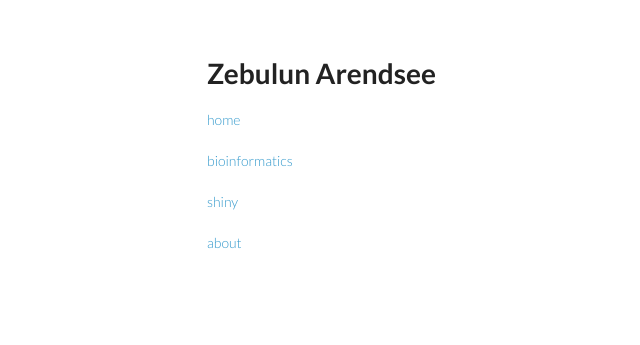
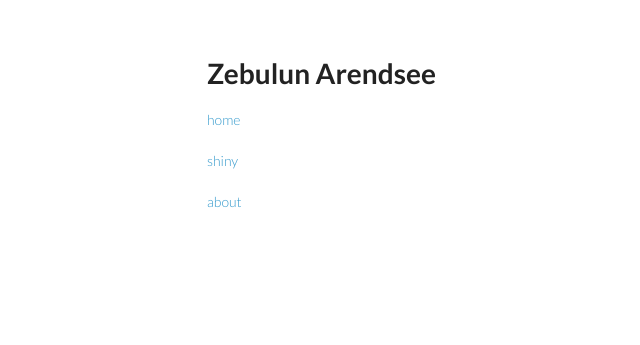
Before and after one commit to arendsee/arendsee.github.io, a Jekyll site: the page built from index.md, in a window 1280 px wide. Shown: the top 345 px of the page, without its empty margins (3-643 px from the left). Built offline with Jekyll 4.4.1, drawn with Linux system fonts in a browser that asks for light colours.

Commit message:
commented out the incomplete bioinformatics page

```diff
--- a/_layouts/default.html
+++ b/_layouts/default.html
@@ -33,7 +33,7 @@
         <p></p>
 
         <p class="view"><a href="{{ site.url }}/">home</small></a></p>
-        <p class="view"><a href="{{ site.url }}/bioinformatics/">bioinformatics</small></a></p>
+        <!-- <p class="view"><a href="{{ site.url }}/bioinformatics/">bioinformatics</small></a></p> -->
         <p class="view"><a href="{{ site.url }}/shiny/">shiny</small></a></p>
 		<p class="view"><a href="{{ site.url }}/about/">about</a></p>
       </header>
```
